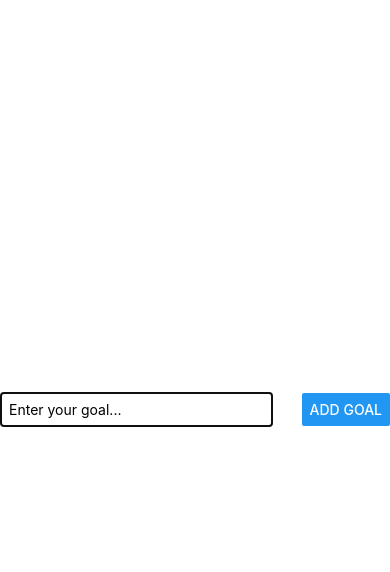
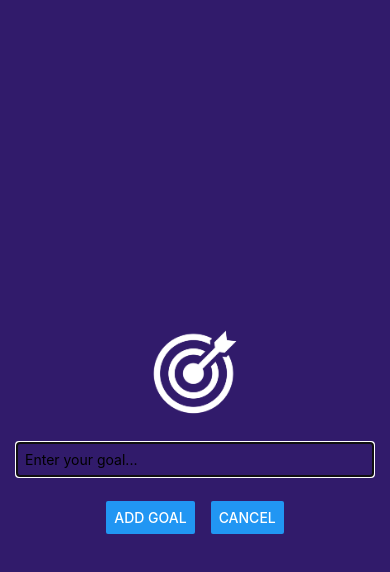
Before and after one commit to TaisAzevedo0806/MyGoals, a React Native app: screen / in a window 390 px wide. Both pictures are taken after a click on the button "ADD NEW GOAL". Shown: the top 572 px of the page. Built offline with nearby package versions, Linux system fonts and the light colour scheme.

Commit message:
Add cancel button and goal image

```diff
--- a/App.js
+++ b/App.js
@@ -11,11 +11,16 @@ export default function App() {
     setIsModalVisible(true);
   }
 
+  function closeAddGoalModalHandler() {
+    setIsModalVisible(false)
+  }
+
   function addGoalHandler(goalText) {
     setGoals((currentGoals) => [
       ...currentGoals,
       { text: goalText, id: Math.random().toString() }, // 'key' property works without 'keyExtractor'
     ]);
+    closeAddGoalModalHandler()
   }
 
   function deleteGoalHandler(id) {
@@ -31,7 +36,7 @@ export default function App() {
         color="#5e0acc"
         onPress={showAddGoalModalHandler}
       />
-      <GoalInput isVisible={isModalVisible} onAddGoal={addGoalHandler} />
+      <GoalInput isVisible={isModalVisible} onAddGoal={addGoalHandler} onCancel={closeAddGoalModalHandler} />
       <View style={styles.goalsContainer}>
         <FlatList
           data={goals}
--- a/components/GoalInput.js
+++ b/components/GoalInput.js
@@ -1,5 +1,5 @@
 import { useState } from "react";
-import { Button, Modal, StyleSheet, TextInput, View } from "react-native";
+import { Button, Image, Modal, StyleSheet, TextInput, View } from "react-native";
 
 function GoalInput(props) {
   const [enteredGoalText, setEnteredGoalText] = useState("");
@@ -16,13 +16,21 @@ function GoalInput(props) {
   return (
     <Modal visible={props.isVisible} animationType="slide">
       <View style={styles.inputContainer}>
+        <Image source={require("../assets/images/goal.png")} style={styles.image} />
         <TextInput
           style={styles.textInput}
           placeholder="Enter your goal..."
           onChangeText={goalInputHandler}
           value={enteredGoalText}
         />
-        <Button title="Add Goal" onPress={addGoalHandler} />
+        <View style={styles.buttonContainer}>
+          <View style={styles.button}>
+            <Button title="Add Goal" onPress={addGoalHandler} />
+          </View>
+          <View style={styles.button}>
+            <Button title="Cancel" onPress={props.onCancel}/>
+          </View>
+        </View>
       </View>
     </Modal>
   );
@@ -33,18 +41,29 @@ export default GoalInput;
 const styles = StyleSheet.create({
   inputContainer: {
     flex: 1,
+    flexDirection: "column",
+    justifyContent: "center",
+    alignItems: "center",
+    padding: 16,
+    backgroundColor: "#311b6b"
+  },
+  buttonContainer: {
     flexDirection: "row",
-    justifyContent: "space-between",
-    alignItems: "center",
-    marginBottom: 24,
-    borderBottomWidth: 1,
-    borderBottomColor: "#cccccc",
+    marginTop: 16
+  },
+  button: {
+    width: '100',
+    padding: 8
+  },
+  image: {
+    width: 100,
+    height: 100,
+    margin: 20
   },
   textInput: {
     borderWidth: 1,
     borderColor: "#cccccc",
-    width: "70%",
-    marginRight: 8,
+    width: "100%",
     padding: 8,
   },
 });
```
Also changed, not shown: assets/images/goal.png (added).
